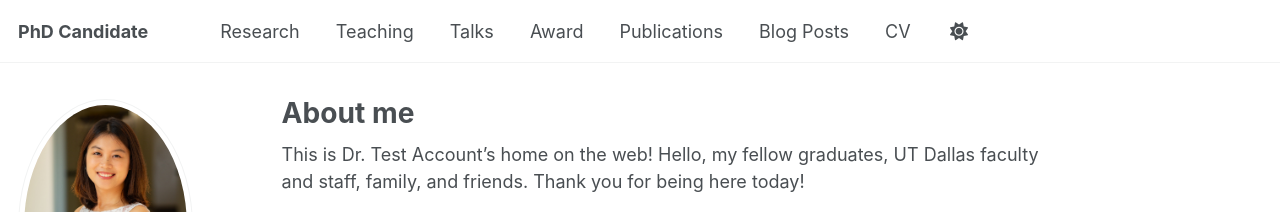
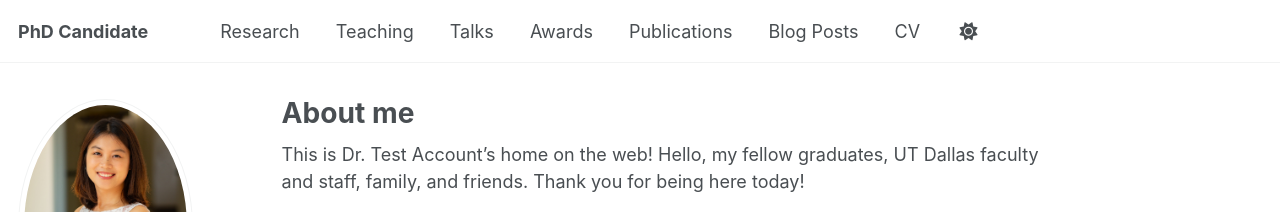
Before and after one commit to qxc2/Katalia_Qiuxia_Chen_v1, a Jekyll site: the page built from _pages/about.md, in a window 1280 px wide. Shown: the top 212 px of the page. Built offline with Jekyll 4.4.1, drawn with Linux system fonts in a browser that asks for light colours; some web fonts are replaced.

Commit message:
Update navigation.yml

```diff
--- a/_data/navigation.yml
+++ b/_data/navigation.yml
@@ -18,7 +18,7 @@ main:
   - title: "Talks"
     url: /talks/
 
-  - title: "Award"
+  - title: "Awards"
     url: /awards/
 
   - title: "Publications"
```
